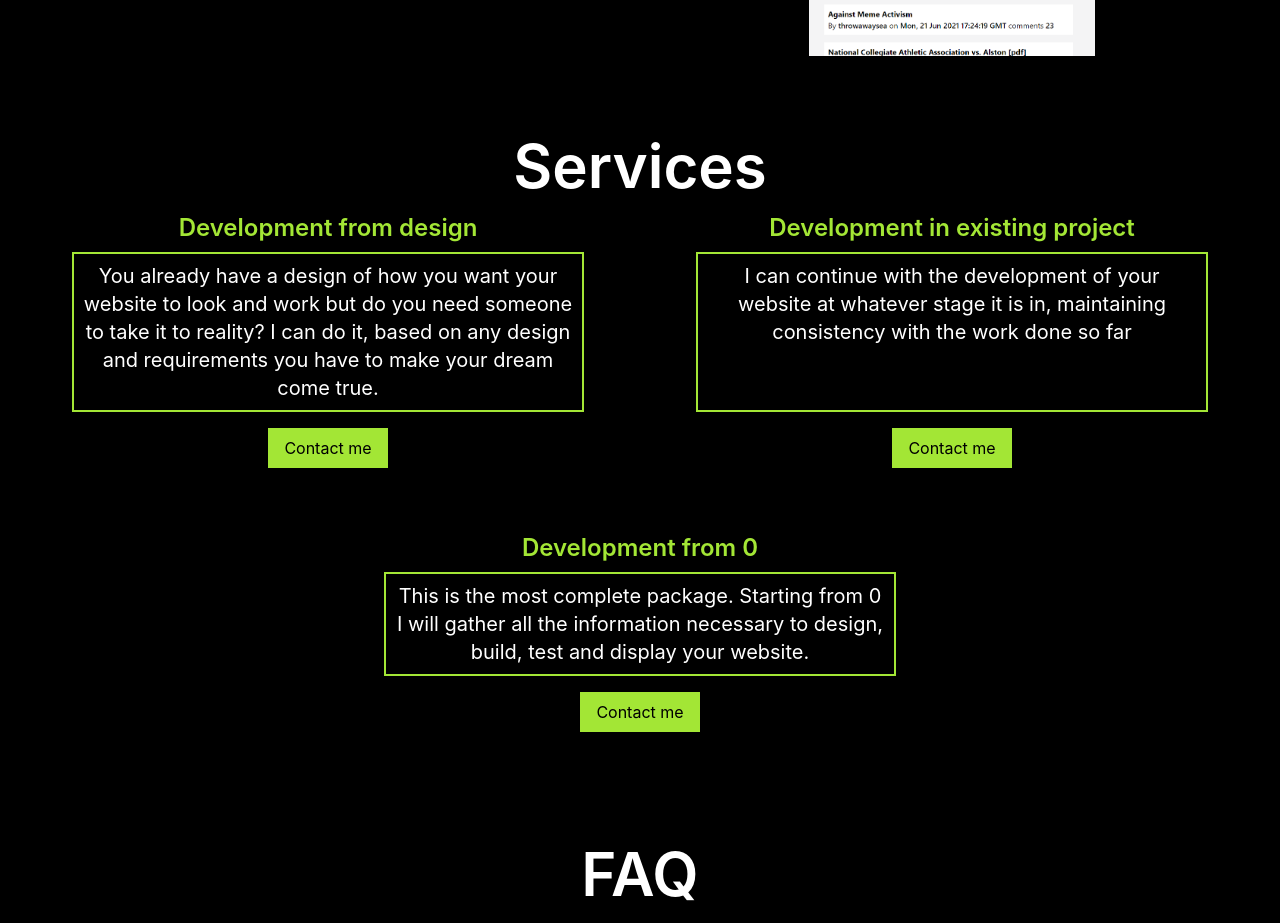
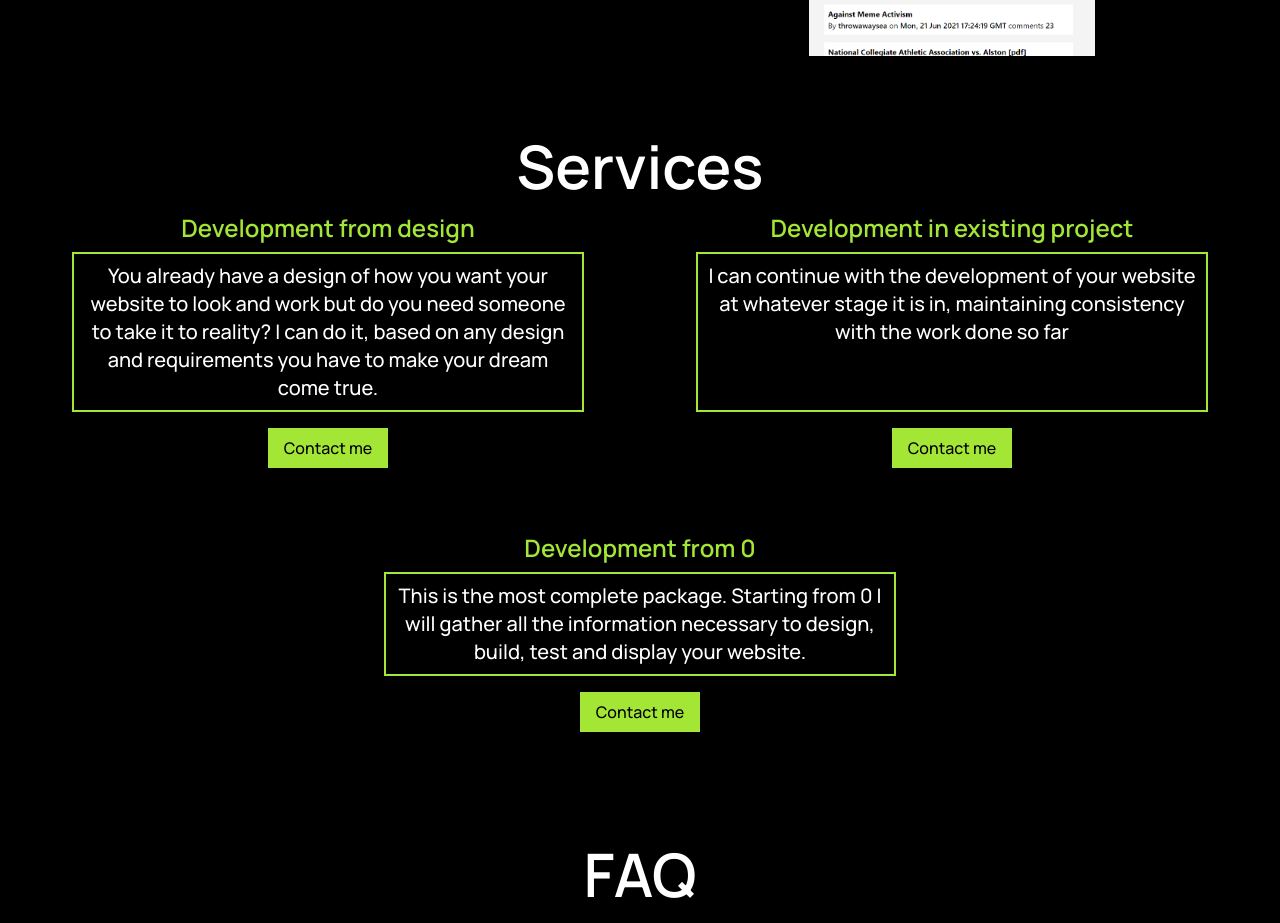
Before and after one commit to Jhon-Idrovo/portfolio-nextjs, a Next.js app: page / in a window 1280 px wide. Shown: the part 5680-6603 px from the top of the page. Built offline with nearby package versions, Linux system fonts and the light colour scheme.

Commit message:
Priority + sizes

```diff
--- /dev/null
+++ b/components/Loading.jsx
@@ -0,0 +1,9 @@
+function Loading() {
+	return (
+		<div className="">
+
+		</div>
+	)
+}
+
+export default Loading
--- a/pages/_app.js
+++ b/pages/_app.js
@@ -25,6 +25,10 @@ export default function App({ Component, pageProps }) {
           href="https://unpkg.com/aos@2.3.1/dist/aos.css"
           rel="stylesheet"
         />
+        {/* Google Fonts */}
+        <link rel="preconnect" href="https://fonts.googleapis.com"/>
+<link rel="preconnect" href="https://fonts.gstatic.com" crossorigin/>
+<link href="https://fonts.googleapis.com/css2?family=Manrope:wght@500;600;700&display=swap" rel="stylesheet"></link>
       </Head>
 
       <NavBar />
--- a/pages/index.jsx
+++ b/pages/index.jsx
@@ -37,7 +37,11 @@ export default function Home() {
             width="9"
             height="9"
             quality="100"
+
+            //to preload image
             priority={true}
+            //since the image does not cover the whole viewport
+            sizes={'(max-width:640px) 455px,(max-width:750px) 539px, (max-width:828px) 600px, (max-width:1080) 609px, (max-width:1200px) 679px, 859px'}
           />
         </div>
         <div className="hero-content">
--- a/styles/global.css
+++ b/styles/global.css
@@ -1,7 +1,6 @@
 @tailwind base;
 @tailwind components;
 @tailwind utilities;
-@import url("https://fonts.googleapis.com/css2?family=Manrope:wght@400;500;600;700&display=swap");
 
 body {
   font-family: "Manrope", -apple-system, BlinkMacSystemFont, Segoe UI, Roboto,
```
